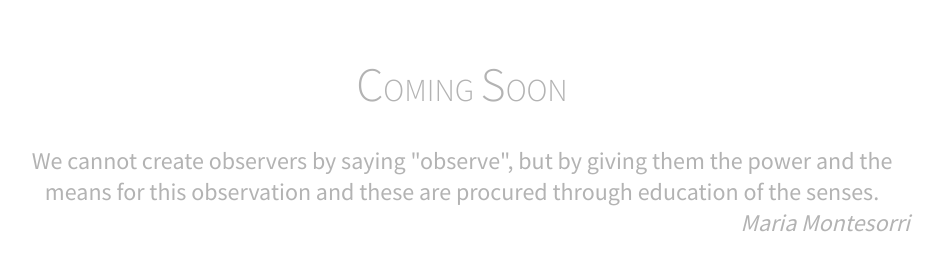
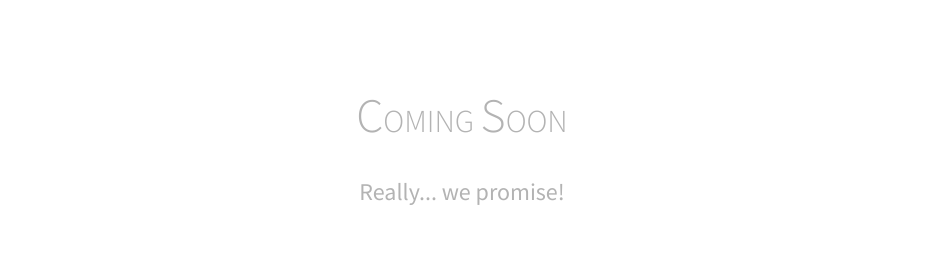
Before and after one commit to nivedkrishnans/dummy-run, a plain HTML site: page index.html in a window 1280 px wide. Shown: the part 452-722 px from the top of the page, without its empty margins (178-1121 px from the left). Drawn offline with Linux system fonts and the light colour scheme.

Commit message:
Content changes.
Changed quote. Removed author.

```diff
--- a/index.html
+++ b/index.html
@@ -25,9 +25,8 @@
             </p>
             <br>
             <p id="quote">
-            We cannot create observers by saying "observe", but by giving them the power and the means for this observation and these are procured through education of the senses.
+                Really... we promise!
             </p>
-            <p id="writer"> Maria Montesorri</p>
         </div>
 
     </body>
```
